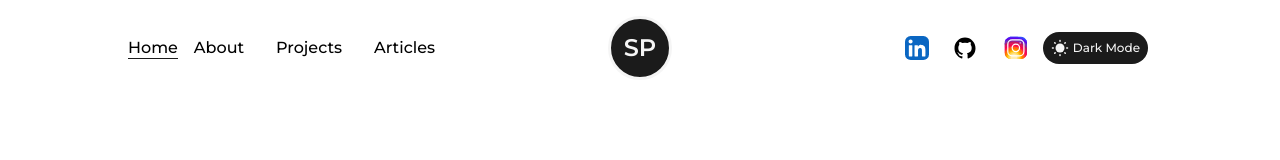
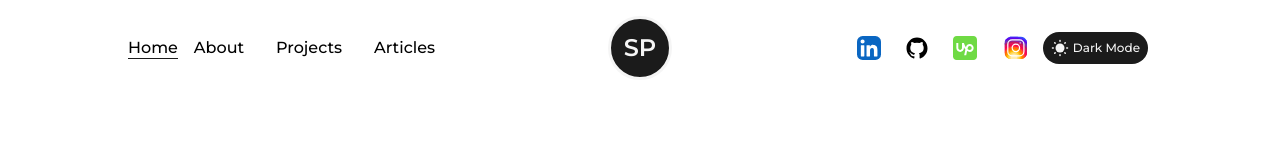
Before and after one commit to Soumyank007/Portfolio, a Next.js app: page / in a window 1280 px wide. Shown: the top 160 px of the page. Built offline with nearby package versions, Linux system fonts and the light colour scheme.

Commit message:
feat:fix company link

```diff
--- a/src/components/Experience.js
+++ b/src/components/Experience.js
@@ -1,6 +1,7 @@
 import React, { useRef } from 'react'
 import { motion, useScroll } from 'framer-motion'
 import Lilcon from './Lilcon'
+import Link from 'next/link';
 
 const Details = ({ position, company, companyLink, time, address, work }) => {
     const ref = useRef(null);
@@ -13,7 +14,7 @@ const Details = ({ position, company, companyLink, time, address, work }) => {
         >
             <h3 className='capitalize font-bold text-2xl sm:text-xl xs:text-lg'>
                 {position}&nbsp;
-                <a target='_blank' href={companyLink} className='text-primary capitalize dark:text-primaryDark'><br />@{company}</a>
+                <Link target='_blank' href={companyLink} className='text-primary capitalize dark:text-primaryDark'><br />@{company}</Link>
             </h3>
             <span className='capitalize font-medium text-dark/75 dark:text-light/75 xs:text-sm'>
                 {time} | {address}
@@ -40,11 +41,11 @@ const Experience = () => {
                 <motion.div style={{ scaleY: scrollYProgress }} className='absolute left-9 top-0 w-[4px] h-full bg-dark origin-top dark:bg-light md:w-[2px] md:left-[30px] xs:left-[20px]' />
                 <ul className='w-full flex flex-col items-start justify-between ml-4 xs:ml-2'>
                     <Details position='Full Stack Developer' company='Freelance' time='Sept 2023 - Present' work='Working as an Freelance developer on a variety of technologies like Next JS, React Native, Node JS, MongoDB, SpingBoot, AWS and more.'
-                        companyLink='www.kemuri.in' address='Bangalore,India' />
+                        companyLink='https://upwork.com/freelancers/~01f29fcc909f522214' address='Bangalore,India' />
                     <Details position='Systems Engineer' company='Kemuri Technology' time='Dec 2022 - Sept 2023' work='Developed features for Headless CMS (RCMS) projects, optimizing content management with PHP, JavaScript, and Postgres. Delivered diverse client projects with Nuxt JS, Vue JS, React JS, Node JS, Django, and Flutter. Introduced automated testing (Katalon, Puppeteer) for robust software quality, including real-time testing. Managed servers directly using SSH, created API load testing scripts with Node JS and JMeter. Integrated third-party REST APIs and JavaScript frameworks, resolving intricate code issues through systematic debugging. Implemented GitHub Actions and Docker for efficient CI/CD operations. Applied code optimization techniques for clean, efficient, and high-performance coding.'
-                        companyLink='www.kemuri.in' address='Bangalore,India' />
+                        companyLink='https://kemuri.in' address='Bangalore,India' />
                     <Details position='Systems Engineer Intern' company='Kemuri Technology' time='Sept 2022 - Dec 2022' work='Significantly contributed to Headless CMS projects, Nuxt JS, Vue JS, and led the development of a Django website from inception to completion.'
-                        companyLink='www.kemuri.in' address='Bangalore,India' />
+                        companyLink='https://kemuri.in' address='Bangalore,India' />
                 </ul>
             </div>
         </div>
--- a/src/components/Icons.js
+++ b/src/components/Icons.js
@@ -93,6 +93,32 @@ export const DribbbleIcon = ({ className, ...rest }) => (
     />
   </svg>
 );
+
+export const UpworkIcon = ({ className, ...rest }) => (
+  <svg
+    xmlns="http://www.w3.org/2000/svg"
+    xmlnsXlink="http://www.w3.org/1999/xlink"
+    width="1.3em"
+    height="1.3em"
+    viewBox="0 0 122.88 122.88"
+    xmlSpace="preserve"
+    className={`w-full h-auto ${className}`}
+    {...rest}
+  >
+    <style>{'.st0{fill:#FFFFFF;}.st1{fill:#6FDA44;}'}</style>
+    <g>
+      <path
+        className="st1"
+        d="M18.43,0h86.02c10.18,0,18.43,8.25,18.43,18.43v86.02c0,10.18-8.25,18.43-18.43,18.43H18.43C8.25,122.88,0,114.63,0,104.45l0-86.02C0,8.25,8.25,0,18.43,0L18.43,0z"
+      />
+      <path
+        className="st0"
+        d="M85.73,71.26c-4.08,0-7.92-1.73-11.38-4.54l0.84-3.98l0.02-0.14c0.77-4.22,3.14-11.33,10.51-11.33 c5.52,0,10.01,4.49,10.01,10.01C95.74,66.79,91.25,71.26,85.73,71.26L85.73,71.26L85.73,71.26z M85.73,41.14 c-9.41,0-16.68,6.1-19.66,16.15c-4.51-6.79-7.94-14.93-9.94-21.79H46.01v26.33c0,5.21-4.22,9.43-9.43,9.43 c-5.21,0-9.43-4.22-9.43-9.43V35.47h-10.1V61.8c0,10.78,8.76,19.63,19.54,19.63s19.54-8.86,19.54-19.63v-4.42 c1.97,4.1,4.37,8.26,7.3,11.9l-6.19,29.14h10.34l4.49-21.12c3.94,2.52,8.45,4.1,13.63,4.1c11.09,0,20.11-9.07,20.11-20.18 C105.82,50.16,96.82,41.14,85.73,41.14L85.73,41.14z"
+      />
+    </g>
+  </svg>
+);
+
 export const InstagramIcon = ({ className, ...rest }) => (
   <svg
     xmlns="http://www.w3.org/2000/svg"
--- a/src/components/NavBar.js
+++ b/src/components/NavBar.js
@@ -3,7 +3,7 @@ import Logo from './Logo'
 import { useRouter } from 'next/router'
 import Link from 'next/link'
 import { motion } from 'framer-motion'
-import { GithubIcon, InstagramIcon, LinkedInIcon, MoonIcon, SunIcon } from './Icons'
+import { GithubIcon, InstagramIcon, LinkedInIcon, MoonIcon, SunIcon, UpworkIcon } from './Icons'
 import useThemeSwitcher from '@/hooks/useThemeSwitcher'
 import { useDispatch } from 'react-redux';
 import { toggleTheme } from '@/store/reducers/themeSlice';
@@ -68,10 +68,16 @@ const NavBar = () => {
             className='w-6 mx-3'>
             <GithubIcon />
           </motion.a>
+          <motion.a aria-label="UpworkIcon" href="https://upwork.com/freelancers/~01f29fcc909f522214" target={'_blank'}
+                whileHover={{ y: -2 }}
+                whileTap={{ scale: 0.9 }}
+                className='w-6 mx-3'>
+                <UpworkIcon />
+          </motion.a>
           <motion.a aria-label="InstagramIcon" href="https://www.instagram.com/soumyank/" target={'_blank'}
             whileHover={{ y: -2 }}
             whileTap={{ scale: 0.9 }}
-            className='ml-3 mr-3 mb-1'>
+            className='mx-3 mb-1'>
             <InstagramIcon />
           </motion.a>
           <button aria-label='modepc'
@@ -115,6 +121,12 @@ const NavBar = () => {
                 className='w-6 mx-3 bg-light rounded-full dark:bg-dark sm:mx-1'>
                 <GithubIcon />
               </motion.a>
+              <motion.a aria-label="UpworkIcon" href="https://upwork.com/freelancers/~01f29fcc909f522214" target={'_blank'}
+                whileHover={{ y: -2 }}
+                whileTap={{ scale: 0.9 }}
+                className='w-6 sm:mx-1 mx-3'>
+                <UpworkIcon />
+              </motion.a>
               <motion.a aria-label="InstagramIcon" href="https://www.instagram.com/soumyank/" target={'_blank'}
                 whileHover={{ y: -2 }}
                 whileTap={{ scale: 0.9 }}
```
